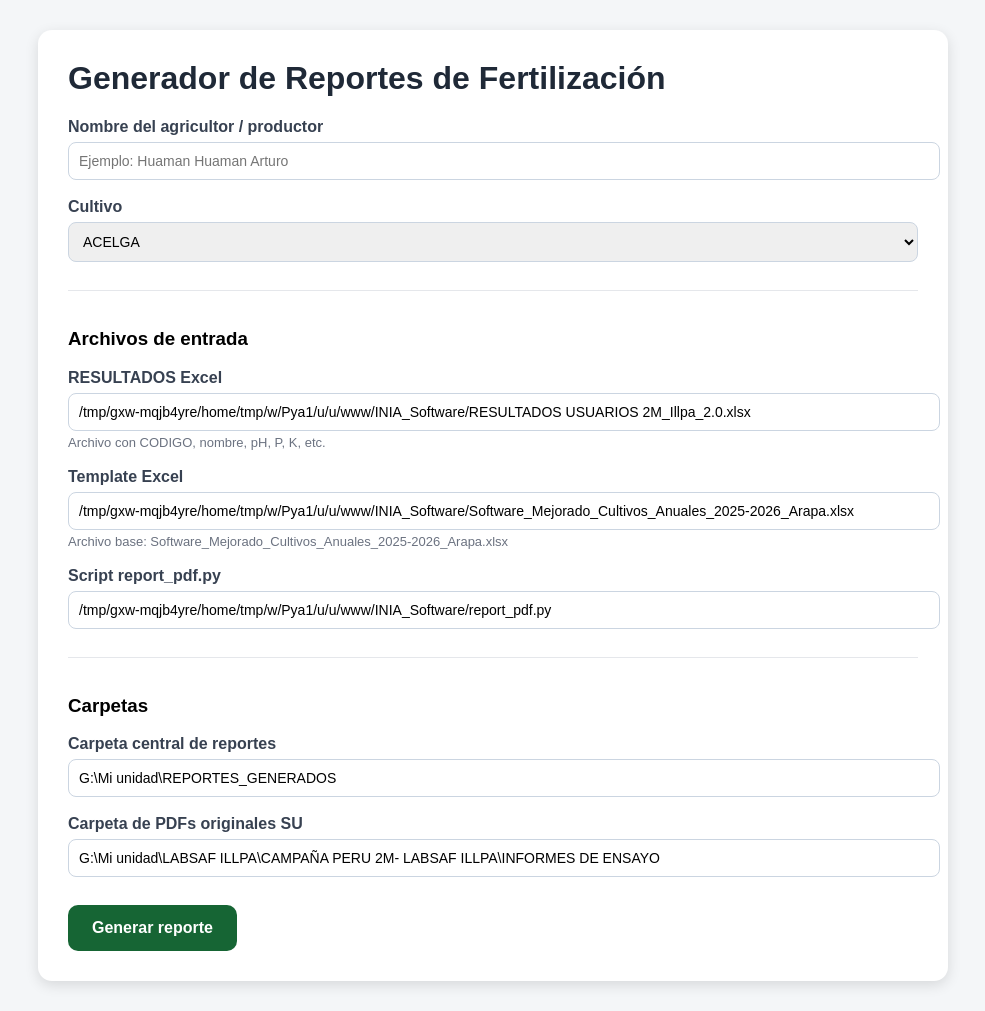
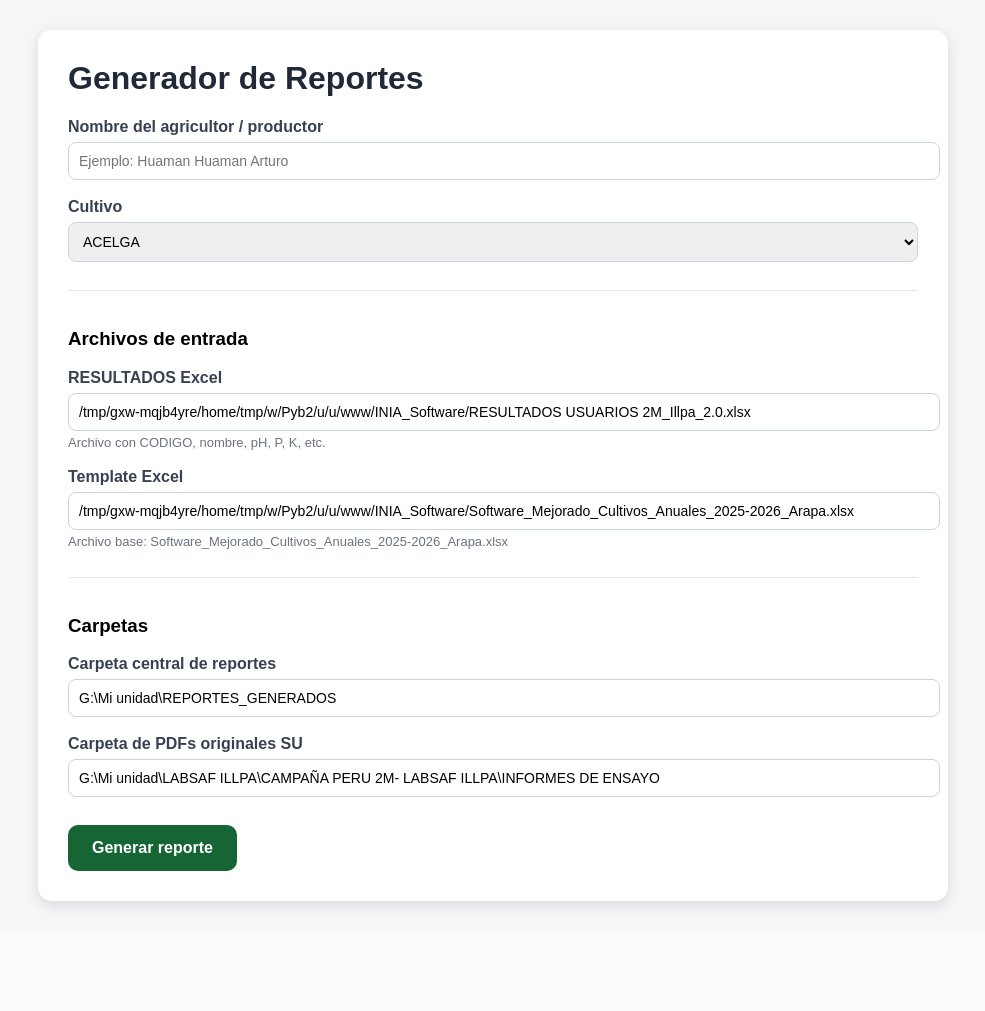
Before and after one commit to marvlad/INIA_Puno, a Flask app: page / in a window 1280 px wide. Shown: the whole page, without its empty margins (147-1132 px from the left). After the commit the page ends 911 px from the top, so only its background shows below. Run offline with Flask 3, Linux system fonts and the light colour scheme.

Commit message:
Change report generator title and remove script input
Updated the title of the report generator and removed the report script input field.

```diff
--- a/INIA_Software/templates/index.html
+++ b/INIA_Software/templates/index.html
@@ -74,7 +74,7 @@
 
 <body>
     <div class="container">
-        <h1>Generador de Reportes de Fertilización</h1>
+        <h1>Generador de Reportes</h1>
 
         <form action="/generate" method="post">
 
@@ -113,14 +113,6 @@
                     required
                 >
                 <div class="hint">Archivo base: Software_Mejorado_Cultivos_Anuales_2025-2026_Arapa.xlsx</div>
-
-                <label>Script report_pdf.py</label>
-                <input
-                    type="text"
-                    name="report_script"
-                    value="{{ report_script }}"
-                    required
-                >
             </div>
 
             <div class="section">
```
